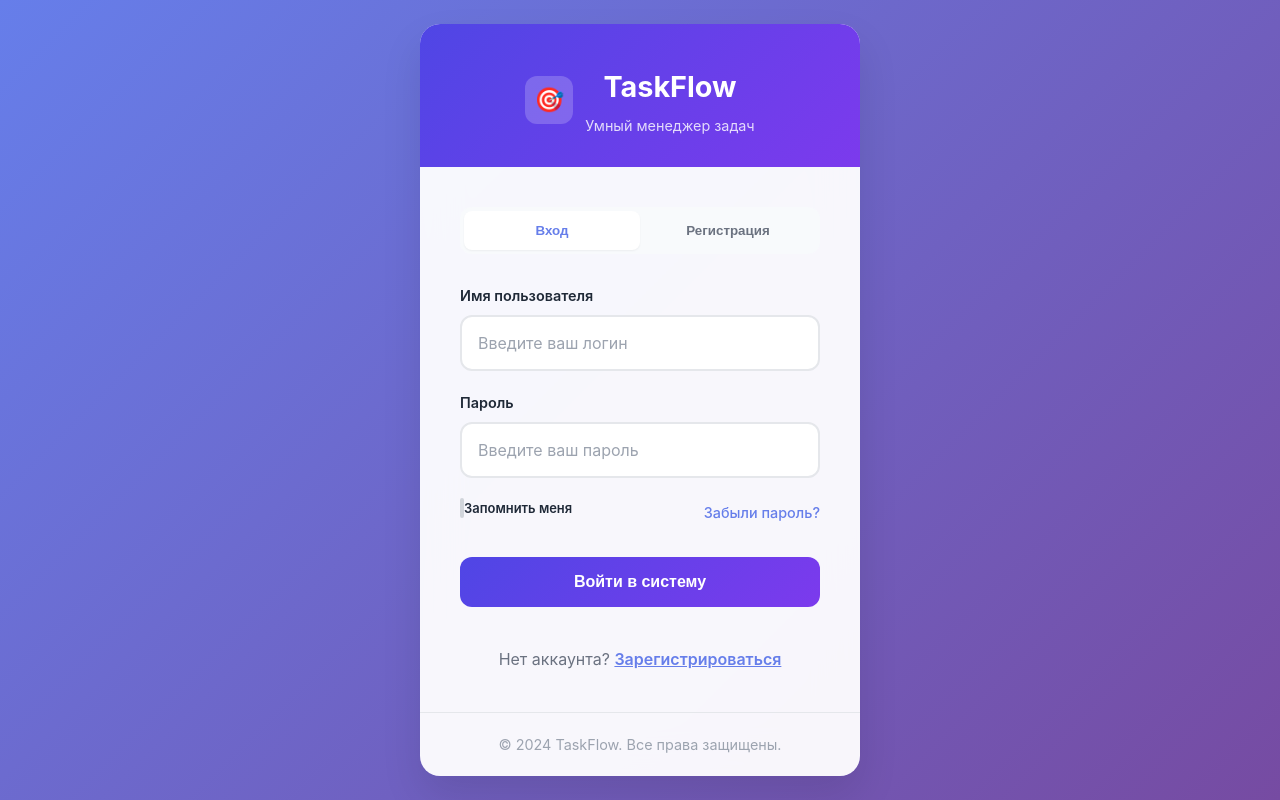
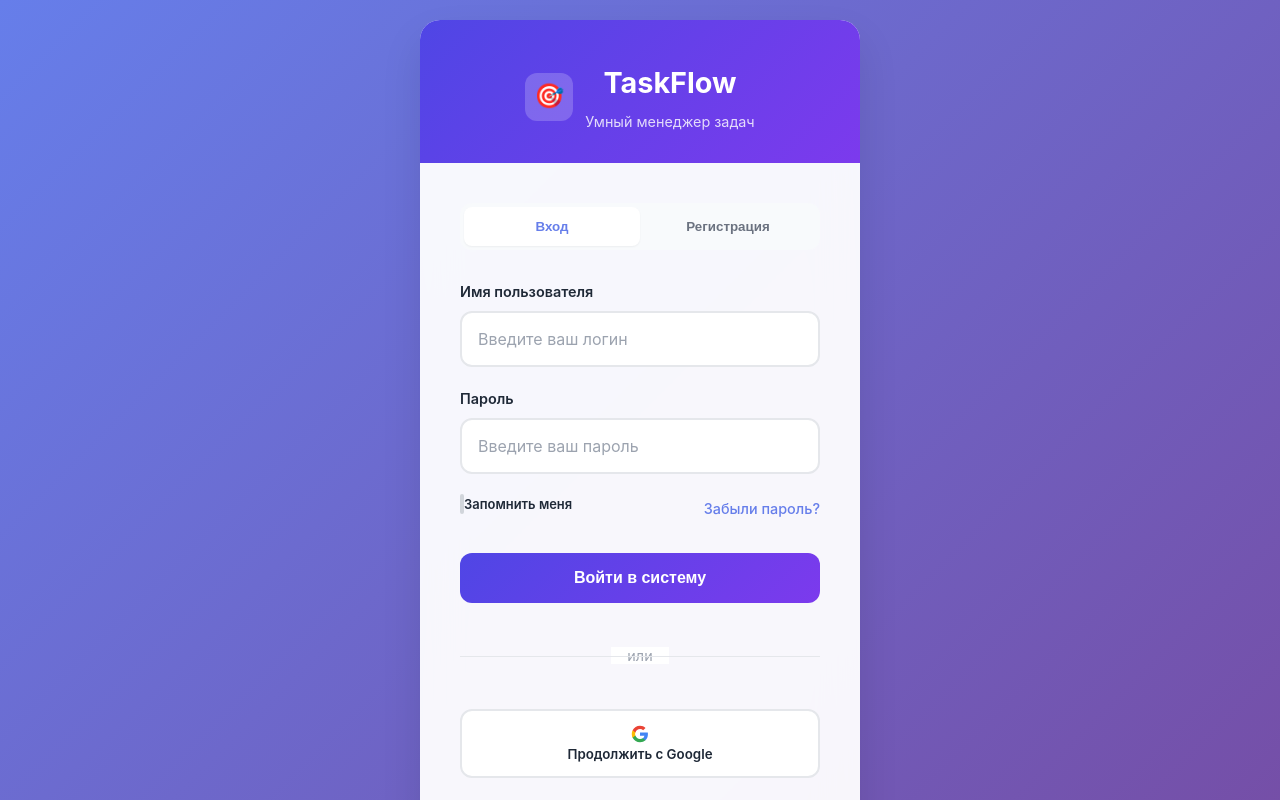
Before and after one commit to fanat1kq/tracker-front, a React (Vite) app: page / in a window 1280 px wide. Shown: the top 800 px of the page. Built offline with nearby package versions, Linux system fonts and the light colour scheme.

Commit message:
add ci/cd

```diff
--- a/src/App.css
+++ b/src/App.css
@@ -1824,14 +1824,30 @@
   .profile-stats-grid {
     grid-template-columns: 1fr;
   }
-  /*.auth-error {*/
-  /*  background: #fef2f2;*/
-  /*  border: 1px solid #fecaca;*/
-  /*  color: #dc2626;*/
-  /*  padding: 12px 16px;*/
-  /*  border-radius: 8px;*/
-  /*  margin-bottom: 20px;*/
-  /*  font-size: 0.9em;*/
-  /*  text-align: center;*/
-  /*}*/
-}
+  /* Альтернативный стиль - более современный */
+  .auth-social-btn.modern-google {
+    background: linear-gradient(145deg, #ffffff, #f8f9fa);
+    border: 1.5px solid transparent;
+    background-clip: padding-box;
+    position: relative;
+  }
+
+  .auth-social-btn.modern-google::before {
+    content: '';
+    position: absolute;
+    top: -1.5px;
+    left: -1.5px;
+    right: -1.5px;
+    bottom: -1.5px;
+    background: linear-gradient(145deg, #4285F4, #34A853, #FBBC05, #EA4335);
+    border-radius: 12px;
+    z-index: -1;
+    opacity: 0;
+    transition: opacity 0.3s ease;
+  }
+
+  .auth-social-btn.modern-google:hover::before {
+    opacity: 1;
+  }
+
+}
--- a/src/App.jsx
+++ b/src/App.jsx
@@ -1,13 +1,8 @@
 import { useState, useEffect } from 'react'
 import './App.css'
 
-
-// const API_BASE_URL = process.env.REACT_APP_API_BASE_URL || window.location.origin; // Gateway URL
-// const API_BASE_URL = window.location.origin;
-// const AUTH_API_URL = `${API_BASE_URL}/api/auth`;
-// const TASKS_API_URL = `${API_BASE_URL}/api/tasks`;
-
-const GATEWAY_URL = process.env.REACT_APP_API_URL || '';
+// const GATEWAY_URL = import.meta.env.VITE_API_URL || "";
+const GATEWAY_URL = "http://localhost:8080";
 const AUTH_API_URL = `${GATEWAY_URL}/api/auth`;
 const AUTH_API_URL_SIGNIN = `${AUTH_API_URL}/register`;
 const TASKS_API_URL = `${GATEWAY_URL}/api/tasks`;
@@ -240,6 +235,17 @@
         } finally {
             setLoading(false);
         }
+    };
+
+    const handleGoogleAuth = async () => {
+
+
+
+
+                // Endpoint существует, перенаправляем
+        window.location.href = `http://localhost:9000/oauth2/authorization/google`;
+
+
     };
 
     const handleLogout = () => {
@@ -711,28 +717,49 @@
                                     authMode === 'login' ? 'Войти в систему' : 'Создать аккаунт'}
                             </button>
 
-                            {/* Остальная часть UI остается без изменений */}
-                            {/*<div className="auth-divider">*/}
-                            {/*    <span>или</span>*/}
-                            {/*</div>*/}
-
-                            {/*<button type="button" className="auth-social-btn" disabled={loading}>*/}
-                            {/*    <span className="social-icon">🔵</span>*/}
-                            {/*    Продолжить через Google*/}
-                            {/*</button>*/}
+                            <div className="auth-divider">
+                                <span>или</span>
+                            </div>
+
+                            <button
+                                type="button"
+                                className="auth-social-btn google-btn"
+                                onClick={handleGoogleAuth}
+                                disabled={loading}
+                            >
+                                <div className="social-btn-content">
+                                    <div className="google-icon">
+                                        <svg width="18" height="18" viewBox="0 0 24 24">
+                                            <path fill="#4285F4"
+                                                  d="M22.56 12.25c0-.78-.07-1.53-.2-2.25H12v4.26h5.92c-.26 1.37-1.04 2.53-2.21 3.31v2.77h3.57c2.08-1.92 3.28-4.74 3.28-8.09z"/>
+                                            <path fill="#34A853"
+                                                  d="M12 23c2.97 0 5.46-.98 7.28-2.66l-3.57-2.77c-.98.66-2.23 1.06-3.71 1.06-2.86 0-5.29-1.93-6.16-4.53H2.18v2.84C3.99 20.53 7.7 23 12 23z"/>
+                                            <path fill="#FBBC05"
+                                                  d="M5.84 14.09c-.22-.66-.35-1.36-.35-2.09s.13-1.43.35-2.09V7.07H2.18C1.43 8.55 1 10.22 1 12s.43 3.45 1.18 4.93l2.85-2.22.81-.62z"/>
+                                            <path fill="#EA4335"
+                                                  d="M12 5.38c1.62 0 3.06.56 4.21 1.64l3.15-3.15C17.45 2.09 14.97 1 12 1 7.7 1 3.99 3.47 2.18 7.07l3.66 2.84c.87-2.6 3.3-4.53 6.16-4.53z"/>
+                                        </svg>
+                                    </div>
+                                    <span className="social-btn-text">
+            {loading ? 'Подключение...' : 'Продолжить с Google'}
+        </span>
+                                </div>
+                            </button>
 
                             <div className="auth-switch">
                                 {authMode === 'login' ? (
                                     <p>
                                         Нет аккаунта?{' '}
-                                        <button type="button" onClick={switchAuthMode} className="auth-link" disabled={loading}>
+                                        <button type="button" onClick={switchAuthMode} className="auth-link"
+                                                disabled={loading}>
                                             Зарегистрироваться
                                         </button>
                                     </p>
                                 ) : (
                                     <p>
                                         Уже есть аккаунт?{' '}
-                                        <button type="button" onClick={switchAuthMode} className="auth-link" disabled={loading}>
+                                        <button type="button" onClick={switchAuthMode} className="auth-link"
+                                                disabled={loading}>
                                             Войти
                                         </button>
                                     </p>
--- a/vite.config.js
+++ b/vite.config.js
@@ -7,7 +7,7 @@
     port: 3001,
     proxy: {
       '/api': {
-        target: 'http://gateway:8080', // Ваш Gateway порт
+        target: 'http://localhost:8080', // Ваш Gateway порт
         changeOrigin: true,
         secure: false,
         configure: (proxy, _options) => {
```
Also changed, not shown: 2 other files (tests, documents, lock files or other folders).
